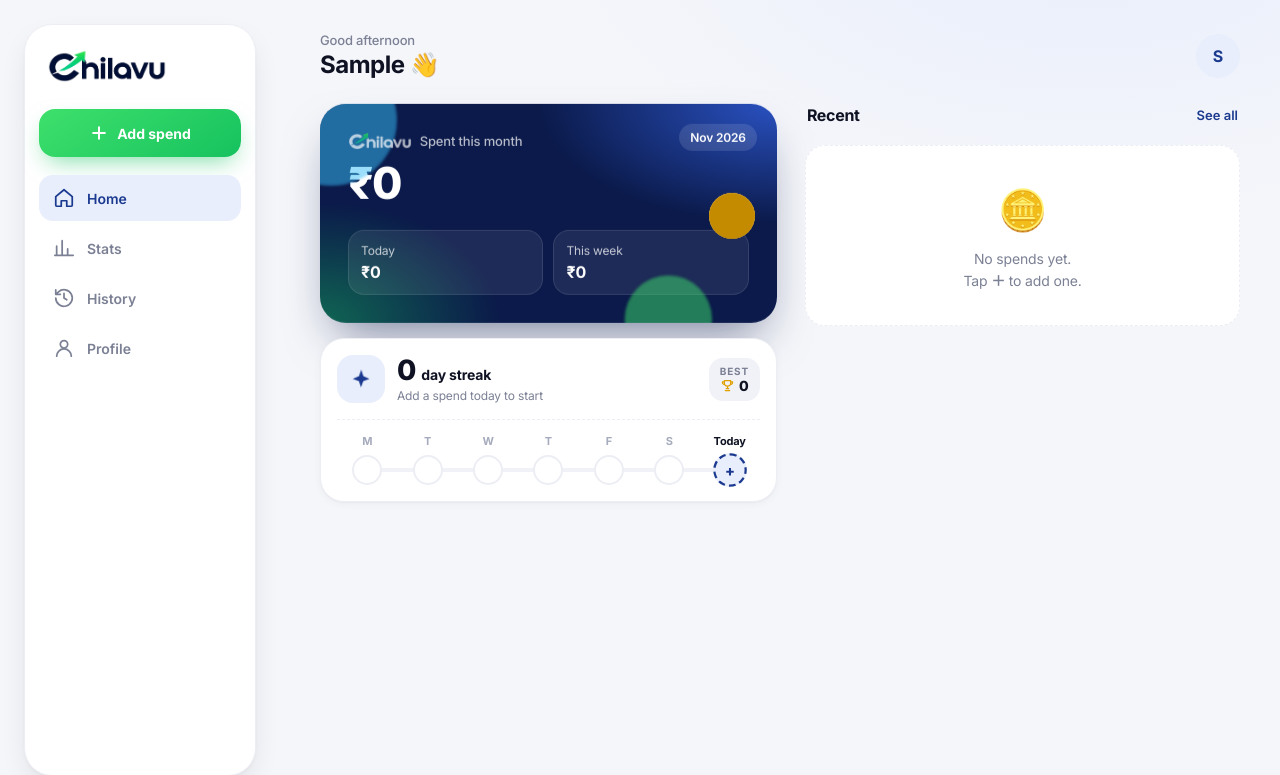
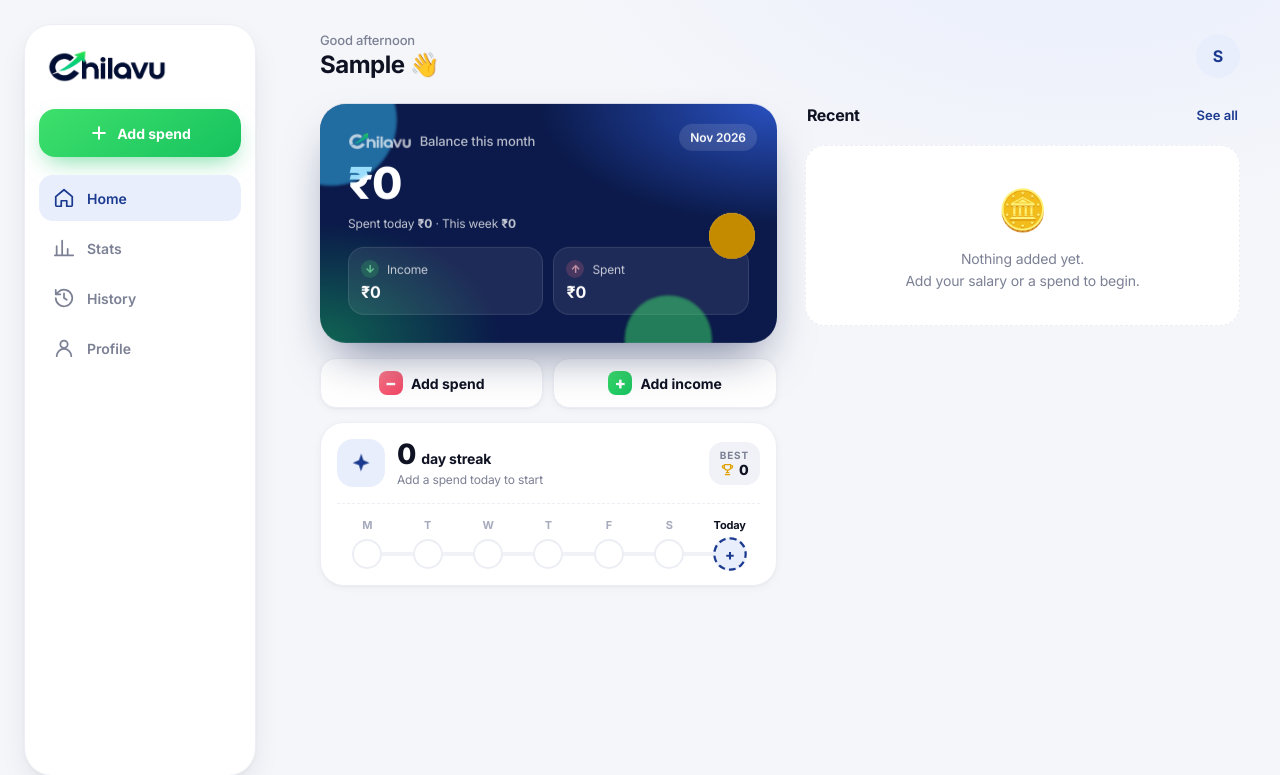
Before and after one commit to sinan-prvt/Chilavu, a Django app: page / in a window 1280 px wide. Shown: the top 775 px of the page. Run offline with Django 5.2, Linux system fonts and the light colour scheme; the visitor is signed in with stand-in values (Sample User, id 1); data comes from the database, SQL or seed files in the repository; data that the repository does not hold is empty.

Commit message:
Add income: balance = income minus spending
- Add sheet has an Expense / Income switch (green styling for income,
  Salary/Freelance/Bonus suggestions)
- Home card shows this month's balance with Income and Spent pills,
  plus "Add spend" / "Add income" quick buttons
- Recent and History show income as green +amount; History has an
  All / Spent / Income filter and per-day income/spent totals
- Stats shows Income, Spent and Saved (or Overspent) for the month

Co-Authored-By: Claude Opus 5.5 <noreply@anthropic.com>

```diff
--- a/daily/templates/daily/expense.html
+++ b/daily/templates/daily/expense.html
@@ -328,6 +328,37 @@ h2 button{font-size:13px;color:var(--primary);font-weight:600;background:none;bo
 
 /* ===== install banner ===== */
 /* install progress overlay */
+/* ===== income ===== */
+.card3d .bal{margin-bottom:6px}
+.card3d .bal.neg{color:#ffb4c0}
+.sub2{font-size:12px;opacity:.75;margin-bottom:16px}.sub2 b{font-weight:700}
+.pill small i{width:18px;height:18px;border-radius:50%;display:inline-grid;place-items:center;font-style:normal;font-size:11px;font-weight:800;margin-right:2px}
+.pill.inc small i{background:rgba(62,224,107,.25);color:#7ff0a6}
+.pill.exp small i{background:rgba(255,120,140,.25);color:#ffb4c0}
+.qact{display:grid;grid-template-columns:1fr 1fr;gap:10px;margin-top:14px}
+.qa{display:flex;align-items:center;justify-content:center;gap:8px;border:1px solid var(--line);background:var(--surface);border-radius:16px;padding:12px;
+  font-weight:700;font-size:14px;color:var(--text);box-shadow:var(--sh-1);transition:transform .12s}
+.qa:active{transform:scale(.96)}
+.qa span{width:24px;height:24px;border-radius:8px;display:grid;place-items:center;font-size:17px;font-weight:800;color:#fff}
+.qa.spend span{background:linear-gradient(145deg,#ff7a8a,var(--red))}
+.qa.income span{background:linear-gradient(145deg,var(--brand-green-2),var(--brand-green))}
+.tx.is-inc .amt span{background:var(--green-soft);color:var(--green)}
+.tx .amt.in b{color:var(--green)}
+.mini b.g{color:var(--green)}.mini b.r{color:var(--red)}
+.h2s{font-size:12px;font-weight:500;color:var(--muted)}.h2s b{color:var(--text);font-weight:700}
+.dayhead .g{color:var(--green)}
+#hseg{margin:12px 0 4px}
+/* expense / income switch in the add sheet */
+.kind2{position:relative;display:grid;grid-template-columns:1fr 1fr;padding:4px;border-radius:14px;background:var(--surface2);margin:4px 0 2px}
+.kind2 button{position:relative;z-index:1;border:0;background:none;padding:9px;font-weight:700;font-size:14px;color:var(--muted);transition:color .2s}
+.kind2 button.on{color:var(--red)}
+.kind2.inc button.on{color:var(--green)}
+.kind2 .kpill{position:absolute;top:4px;bottom:4px;left:4px;width:calc(50% - 4px);border-radius:11px;background:var(--surface);box-shadow:var(--sh-1);
+  transition:transform .3s cubic-bezier(.2,1.2,.3,1)}
+.kind2.inc .kpill{transform:translateX(100%)}
+.sheet.inc .display .val{background:linear-gradient(135deg,var(--green) 30%,var(--brand-green-2));-webkit-background-clip:text;background-clip:text;color:transparent}
+.sheet.inc .key.ok{background:linear-gradient(145deg,var(--brand-green-2),var(--brand-green));box-shadow:0 4px 0 #0f8a42,0 10px 24px -8px rgba(22,194,95,.6)}
+
 .inst-ov{position:fixed;inset:0;z-index:80;display:none;align-items:center;justify-content:center;padding:24px;background:rgba(11,26,74,.35);backdrop-filter:blur(6px)}
 .inst-ov.on{display:flex}
 .inst-card{width:100%;max-width:340px;background:var(--surface);border-radius:28px;padding:28px 24px 22px;text-align:center;box-shadow:0 30px 60px -20px rgba(11,26,74,.5);
@@ -464,13 +495,19 @@ h2 button{font-size:13px;color:var(--primary);font-weight:600;background:none;bo
       <div class="orb" style="width:80px;height:80px;right:60px;bottom:-30px;background:#3ee06b;animation-delay:-3s"></div>
       <div class="coin"><i>₹</i><i>₹</i></div>
       <div class="chip-m" id="cardMonth"></div>
-      <div class="lbl"><img class="bmark" src="/static/daily/icons/logo-wordmark-white.png" alt="Chilavu"><span>Spent this month</span></div>
+      <div class="lbl"><img class="bmark" src="/static/daily/icons/logo-wordmark-white.png" alt="Chilavu"><span>Balance this month</span></div>
       <div class="bal" id="bal">—</div>
+      <div class="sub2">Spent today <b id="sToday">—</b> · This week <b id="sWeek">—</b></div>
       <div class="row">
-        <div class="pill"><small>Today</small><b id="sToday">—</b></div>
-        <div class="pill"><small>This week</small><b id="sWeek">—</b></div>
+        <div class="pill inc"><small><i>↓</i>Income</small><b id="sInc">—</b></div>
+        <div class="pill exp"><small><i>↑</i>Spent</small><b id="sSpent">—</b></div>
       </div>
     </div></div>
+
+    <div class="qact">
+      <button class="qa spend" onclick="openSheet(null,'expense')"><span>−</span>Add spend</button>
+      <button class="qa income" onclick="openSheet(null,'income')"><span>+</span>Add income</button>
+    </div>
 
     <div class="insight-chip" id="insChip" style="display:none"><span class="ia" id="insArrow"></span><span id="insText"></span></div>
 
@@ -505,11 +542,11 @@ h2 button{font-size:13px;color:var(--primary);font-weight:600;background:none;bo
     <div class="ptitle">Analytics</div>
     <div class="card monthsw"><button onclick="shiftMonth(-1)">‹</button><b id="stMonth"></b><button onclick="shiftMonth(1)">›</button></div>
     <div class="stats3">
-      <div class="card mini"><small>Total</small><b id="mTotal">—</b></div>
-      <div class="card mini"><small>Avg / day</small><b id="mAvg">—</b></div>
-      <div class="card mini"><small>Entries</small><b id="mCount">—</b></div>
+      <div class="card mini"><small>Income</small><b id="mInc" class="g">—</b></div>
+      <div class="card mini"><small>Spent</small><b id="mTotal">—</b></div>
+      <div class="card mini"><small id="mSavedL">Saved</small><b id="mSaved">—</b></div>
     </div>
-    <h2>Daily spending</h2>
+    <h2>Daily spending <small class="h2s">avg <b id="mAvg">—</b>/day · <b id="mCount">0</b> spends</small></h2>
     <div class="card bars"><div class="cols" id="cols"></div><div class="xs" id="xs"></div></div>
     <h2>Top spends</h2>
     <div class="card donutbox" style="padding:16px"><div class="legend" id="legend" style="margin:0"></div></div>
@@ -519,6 +556,7 @@ h2 button{font-size:13px;color:var(--primary);font-weight:600;background:none;bo
   <section class="page" id="p-history">
     <div class="ptitle">History</div>
     <div class="search"><input class="field" id="q" placeholder="Search by name" oninput="renderHistory()"></div>
+    <div class="seg" id="hseg"><button class="on" data-f="all">All</button><button data-f="expense">Spent</button><button data-f="income">Income</button></div>
     <div id="hist"></div>
   </section>
 
@@ -557,6 +595,7 @@ h2 button{font-size:13px;color:var(--primary);font-weight:600;background:none;bo
 <div class="sheet" id="sheet">
   <div class="grab"></div>
   <div class="shead"><b id="sheetTitle">New spend</b><button class="sclose" onclick="closeSheet()" aria-label="Close"><svg class="i" viewBox="0 0 24 24"><path d="M6 6l12 12M18 6 6 18"/></svg></button></div>
+  <div class="kind2" id="kindSw"><button data-k="expense" class="on">Expense</button><button data-k="income">Income</button><i class="kpill"></i></div>
   <div class="display"><small>Amount</small><div class="val" id="val">0</div><div class="expr" id="expr"></div></div>
   <label class="namef"><svg class="i" viewBox="0 0 24 24"><path d="M4 20h4L19 9l-4-4L4 16z"/></svg><input id="note" placeholder="What did you spend on?" maxlength="200" autocomplete="off"></label>
   <div class="cats" id="sugg"></div>
@@ -596,6 +635,7 @@ const colorFor=s=>{let h=0;for(const ch of (s||"?").toLowerCase())h=(h*31+ch.cha
 const badge=n=>`<div class="av" style="--c:${colorFor(n)}">${esc((n||"?").trim().charAt(0).toUpperCase()||"?")}</div>`;
 const sum=L=>L.reduce((a,t)=>a+ +t.amount,0);
 const EXP=()=>TX.filter(t=>t.kind==="expense");
+const INC=()=>TX.filter(t=>t.kind==="income");
 
 async function api(url,method="GET",body){
   const r=await fetch(url,{method,headers:{"Content-Type":"application/json","X-CSRFToken":csrf},body:body?JSON.stringify(body):undefined,credentials:"same-origin"});
@@ -649,8 +689,11 @@ function renderHome(){
   $("cardMonth").textContent=now.toLocaleString('en',{month:'short',year:'numeric'});
   const E=EXP(),mk=TODAY.slice(0,7);
   const month=sum(E.filter(t=>t.date.startsWith(mk)));
+  const income=sum(INC().filter(t=>t.date.startsWith(mk)));
   const wk=new Date();wk.setDate(wk.getDate()-6);const wks=iso(wk);
-  countTo($("bal"),month);
+  countTo($("bal"),income-month);
+  $("bal").classList.toggle("neg",income-month<0);
+  countTo($("sInc"),income);countTo($("sSpent"),month);
   countTo($("sToday"),sum(E.filter(t=>t.date===TODAY)));
   countTo($("sWeek"),sum(E.filter(t=>t.date>=wks&&t.date<=TODAY)));
   renderInsight(E);
@@ -665,7 +708,7 @@ function renderHome(){
     $("budTitle").textContent=left>=0?money(left)+" left":money(-left)+" over budget";
     $("budSub").textContent=left>0?`of ${money(B)} · about ${money(Math.floor(left/daysLeft))}/day for ${daysLeft} days`:`Budget ${money(B)}`;
   }
-  $("recent").innerHTML=E.length?E.slice(0,8).map(txRow).join(""):`<div class="empty"><div>🪙</div>No spends yet.<br>Tap <b>＋</b> to add one.</div>`;
+  $("recent").innerHTML=TX.length?TX.slice(0,8).map(txRow).join(""):`<div class="empty"><div>🪙</div>Nothing added yet.<br>Add your salary or a spend to begin.</div>`;
   stagger($("recent"));
   renderStreak();
 }
@@ -708,7 +751,8 @@ function renderStreak(){
 function txRow(t){
   const d=t.date===TODAY?"Today":new Date(t.date+"T00:00").toLocaleDateString('en',{day:'numeric',month:'short'});
   const tm=t.created_at?new Date(t.created_at).toLocaleTimeString("en",{hour:"numeric",minute:"2-digit"}):"";
-  return `<button class="tx" data-id="${t.id}" style="--c:${colorFor(t.note)}" onclick="if(!this.dataset.swiped)openSheet(${t.id})">${badge(t.note)}<div class="mid"><b>${esc(t.note)||"Untitled"}</b><small>${d}${t.date===TODAY&&tm?`<i class="dot"></i>${tm}`:""}</small></div><div class="amt"><b>${money(t.amount)}</b><span>Spent</span></div></button>`;
+  const inc=t.kind==="income";
+  return `<button class="tx ${inc?"is-inc":""}" data-id="${t.id}" style="--c:${inc?"#16c25f":colorFor(t.note)}" onclick="if(!this.dataset.swiped)openSheet(${t.id})">${badge(t.note)}<div class="mid"><b>${esc(t.note)||"Untitled"}</b><small>${d}${t.date===TODAY&&tm?`<i class="dot"></i>${tm}`:""}</small></div><div class="amt ${inc?"in":""}"><b>${inc?"+":"−"}${money(t.amount)}</b><span>${inc?"Income":"Spent"}</span></div></button>`;
 }
 
 /* tilt */
@@ -729,7 +773,10 @@ async function renderStats(){
   if(!list.length){try{list=await api("/api/expenses/?month="+key)||[]}catch(e){list=[]}}
   const E=list.filter(t=>t.kind==="expense"),total=sum(E),days=new Date(y,mo+1,0).getDate();
   const elapsed=key===TODAY.slice(0,7)?new Date().getDate():days;
-  countTo($("mTotal"),total);countTo($("mAvg"),Math.round(total/elapsed));$("mCount").textContent=E.length;
+  const incM=sum(list.filter(t=>t.kind==="income")),saved=incM-total;
+  countTo($("mInc"),incM);countTo($("mTotal"),total);countTo($("mSaved"),saved);
+  $("mSavedL").textContent=saved<0?"Overspent":"Saved";$("mSaved").className=saved<0?"r":"g";
+  $("mAvg").textContent=money(Math.round(total/elapsed));$("mCount").textContent=E.length;
 
   const daily=Array(days).fill(0);E.forEach(t=>daily[+t.date.slice(8)-1]+=+t.amount);
   const mx=Math.max(...daily,1);
@@ -746,14 +793,20 @@ async function renderStats(){
 /* history */
 function renderHistory(){
   const q=$("q").value.trim().toLowerCase();
-  const L=EXP().filter(t=>!q||(t.note||"").toLowerCase().includes(q));
+  const L=TX.filter(t=>(hFilter==="all"||t.kind===hFilter)&&(!q||(t.note||"").toLowerCase().includes(q)));
   if(!L.length){$("hist").innerHTML=`<div class="empty"><div>🔎</div>Nothing found.</div>`;return}
   const g={};L.forEach(t=>(g[t.date]=g[t.date]||[]).push(t));
   $("hist").innerHTML=Object.entries(g).map(([d,a])=>{
     const lbl=d===TODAY?"Today":new Date(d+"T00:00").toLocaleDateString('en',{weekday:'short',day:'numeric',month:'short'});
-    return `<div class="dayhead"><span>${lbl}</span><span>${money(sum(a))}</span></div><div class="card list">${a.map(txRow).join("")}</div>`}).join("");
+    const sp=sum(a.filter(t=>t.kind==="expense")),ic=sum(a.filter(t=>t.kind==="income"));
+    const tot=[ic?`<span class="g">+${money(ic)}</span>`:"",sp?`<span>−${money(sp)}</span>`:""].filter(Boolean).join(" · ");
+    return `<div class="dayhead"><span>${lbl}</span><span>${tot}</span></div><div class="card list">${a.map(txRow).join("")}</div>`}).join("");
   stagger($("hist"));
 }
+
+let hFilter="all";
+$("hseg").onclick=e=>{const b=e.target.closest("button");if(!b)return;vib();hFilter=b.dataset.f;
+  [...$("hseg").children].forEach(x=>x.classList.toggle("on",x===b));renderHistory()};
 
 /* settings */
 function fillSettings(){$("setBudget").value=+WALLET.monthly_budget||"";$("setCur").value=WALLET.currency;$("themeT").classList.toggle("on",document.documentElement.dataset.theme==="dark")}
@@ -786,16 +839,26 @@ $("keys").onclick=e=>{
 };
 /* recent names as quick picks */
 function drawSugg(){
-  const seen=[];for(const t of EXP()){const n=(t.note||"").trim();if(n&&!seen.some(s=>s.toLowerCase()===n.toLowerCase()))seen.push(n);if(seen.length>=8)break}
+  const seen=[];for(const t of TX.filter(x=>x.kind===S.kind)){const n=(t.note||"").trim();if(n&&!seen.some(s=>s.toLowerCase()===n.toLowerCase()))seen.push(n);if(seen.length>=8)break}
+  if(S.kind==="income")["Salary","Freelance","Bonus","Gift","Other income"].forEach(n=>{if(seen.length<8&&!seen.some(s=>s.toLowerCase()===n.toLowerCase()))seen.push(n)});
   $("sugg").innerHTML=seen.map(n=>`<button class="cat" data-n="${esc(n)}">${esc(n)}</button>`).join("");
   $("sugg").style.display=seen.length?"flex":"none";
 }
 $("sugg").onclick=e=>{const b=e.target.closest(".cat");if(!b)return;vib();$("note").value=b.dataset.n};
-function openSheet(id=null){
+function setKind(k){
+  S.kind=k;const inc=k==="income";
+  [...$("kindSw").querySelectorAll("button")].forEach(b=>b.classList.toggle("on",b.dataset.k===k));
+  $("kindSw").classList.toggle("inc",inc);$("sheet").classList.toggle("inc",inc);
+  $("sheetTitle").textContent=(S.id?"Edit ":"New ")+(inc?"income":"spend");
+  $("note").placeholder=inc?"Where is it from? (Salary, Freelance…)":"What did you spend on?";
+  drawSugg();drawDisplay();
+}
+$("kindSw").onclick=e=>{const b=e.target.closest("button");if(!b||b.dataset.k===S.kind)return;vib();setKind(b.dataset.k)};
+function openSheet(id=null,kind="expense"){
   vib();const t=id?TX.find(x=>x.id===id):null;
-  S={id,expr:t?String(+t.amount):""};
-  $("note").value=t?t.note:"";$("dt").value=t?t.date:TODAY;$("sheetTitle").textContent=t?"Edit spend":"New spend";syncDates();$("delBtn").style.display=t?"block":"none";
-  drawSugg();drawDisplay();$("dim").classList.add("on");$("sheet").classList.add("on");document.querySelector(".fab").classList.add("open");
+  S={id,expr:t?String(+t.amount):"",kind:t?t.kind:kind};
+  $("note").value=t?t.note:"";$("dt").value=t?t.date:TODAY;syncDates();$("delBtn").style.display=t?"block":"none";
+  setKind(S.kind);$("dim").classList.add("on");$("sheet").classList.add("on");document.querySelector(".fab").classList.add("open");
 }
 function closeSheet(){$("dim").classList.remove("on");$("sheet").classList.remove("on");document.querySelector(".fab").classList.remove("open")}
 function dayAgo(n){const d=new Date();d.setDate(d.getDate()-n);return iso(d)}
@@ -806,13 +869,14 @@ function shake(el){el.classList.remove("shake");void el.offsetWidth;el.classList
 async function save(){
   const amount=evalExpr(S.expr),name=$("note").value.trim();
   if(!(amount>0)){toast("Enter an amount","Use the keypad below","err");shake($("val"));return}
-  if(!name){toast("Add a name","e.g. Tea, Petrol, Lunch","err");shake($("note"));$("note").focus();return}
-  const body={kind:"expense",amount:amount.toFixed(2),category:"other",note:name,date:$("dt").value||TODAY};
+  const inc=S.kind==="income";
+  if(!name){toast("Add a name",inc?"e.g. Salary, Freelance":"e.g. Tea, Petrol, Lunch","err");shake($("note"));$("note").focus();return}
+  const body={kind:inc?"income":"expense",amount:amount.toFixed(2),category:inc?"income":"other",note:name,date:$("dt").value||TODAY};
   try{
     if(S.id){const u=await api(`/api/expenses/${S.id}/`,"PUT",body);TX=TX.map(t=>t.id===S.id?u:t)}
     else{TX.unshift(await api("/api/expenses/","POST",body))}
     TX.sort((a,b)=>b.date.localeCompare(a.date)||b.created_at.localeCompare(a.created_at));
-    closeSheet();const fb=document.querySelector(".fab").getBoundingClientRect();if(!S.id)confetti(fb.left+fb.width/2,fb.top);toast(S.id?"Entry updated":"Spend added",`${name} · ${money(amount)}`);refresh();
+    closeSheet();const fb=document.querySelector(".fab").getBoundingClientRect();if(!S.id)confetti(fb.left+fb.width/2,fb.top);toast(S.id?"Entry updated":(inc?"Income added":"Spend added"),`${name} · ${inc?"+":""}${money(amount)}`);refresh();
   }catch(e){toast("Could not save","Check your connection","err")}
 }
 $("delBtn").onclick=()=>{const id=S.id;closeSheet();softDelete(id)};
```
